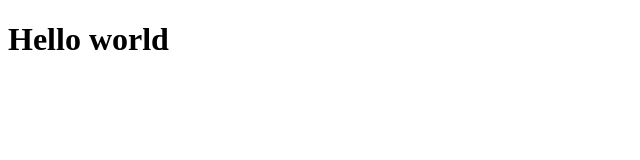
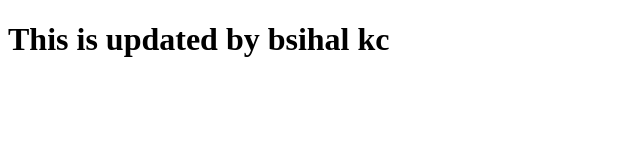
Before and after one commit to Bishaleyyyyy/Testing, a plain HTML site: page index.html in a window 1280 px wide. Shown: the whole page, without its empty margins (0-640 px from the left). Drawn offline with Linux system fonts and the light colour scheme.

Commit message:
updated by bishal

```diff
--- a/index.html
+++ b/index.html
@@ -6,6 +6,6 @@
     <title></title>
 </head>
 <body>
-    <h1>Hello world</h1>
+    <h1>This is updated by bsihal kc</h1>
 </body>
 </html>
```
